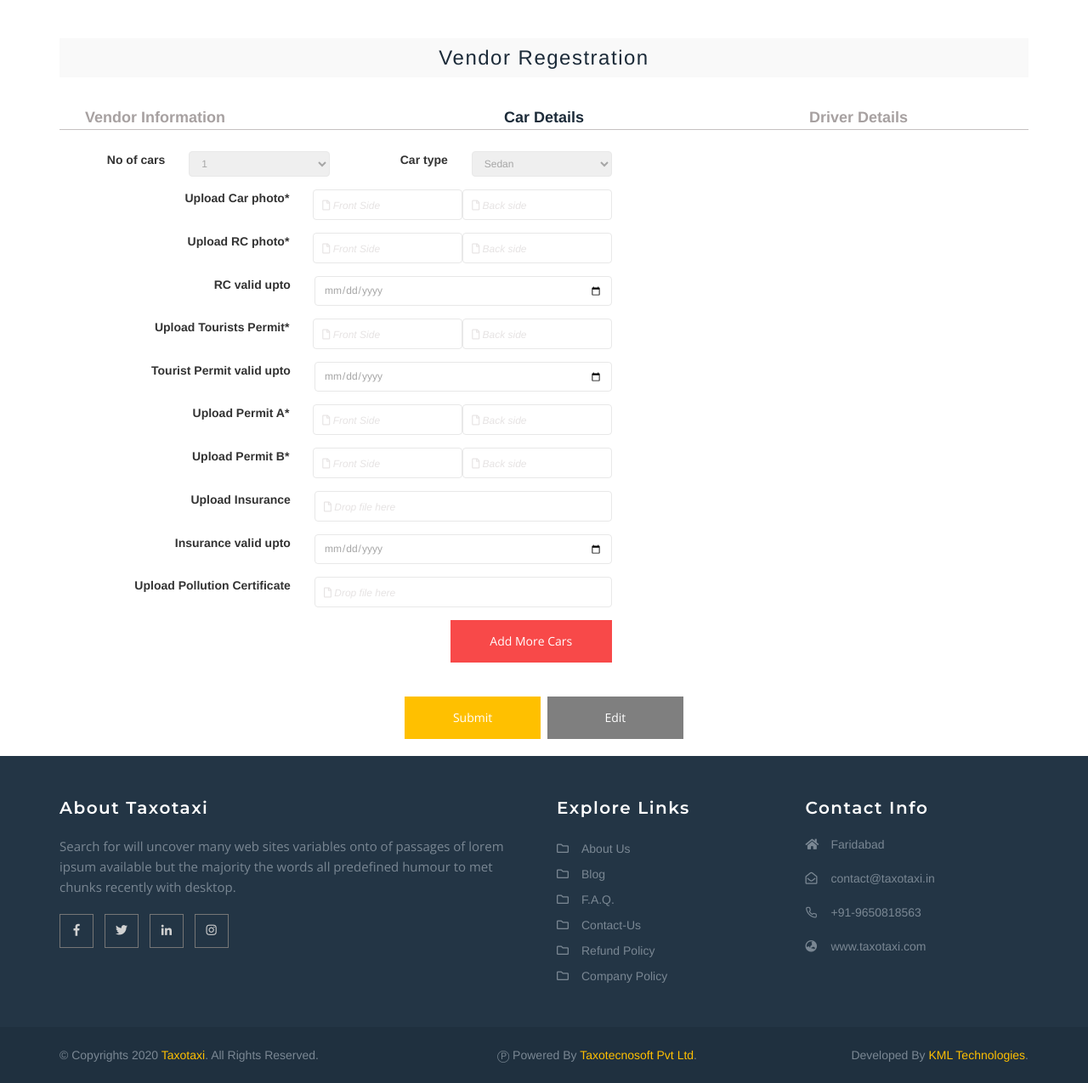
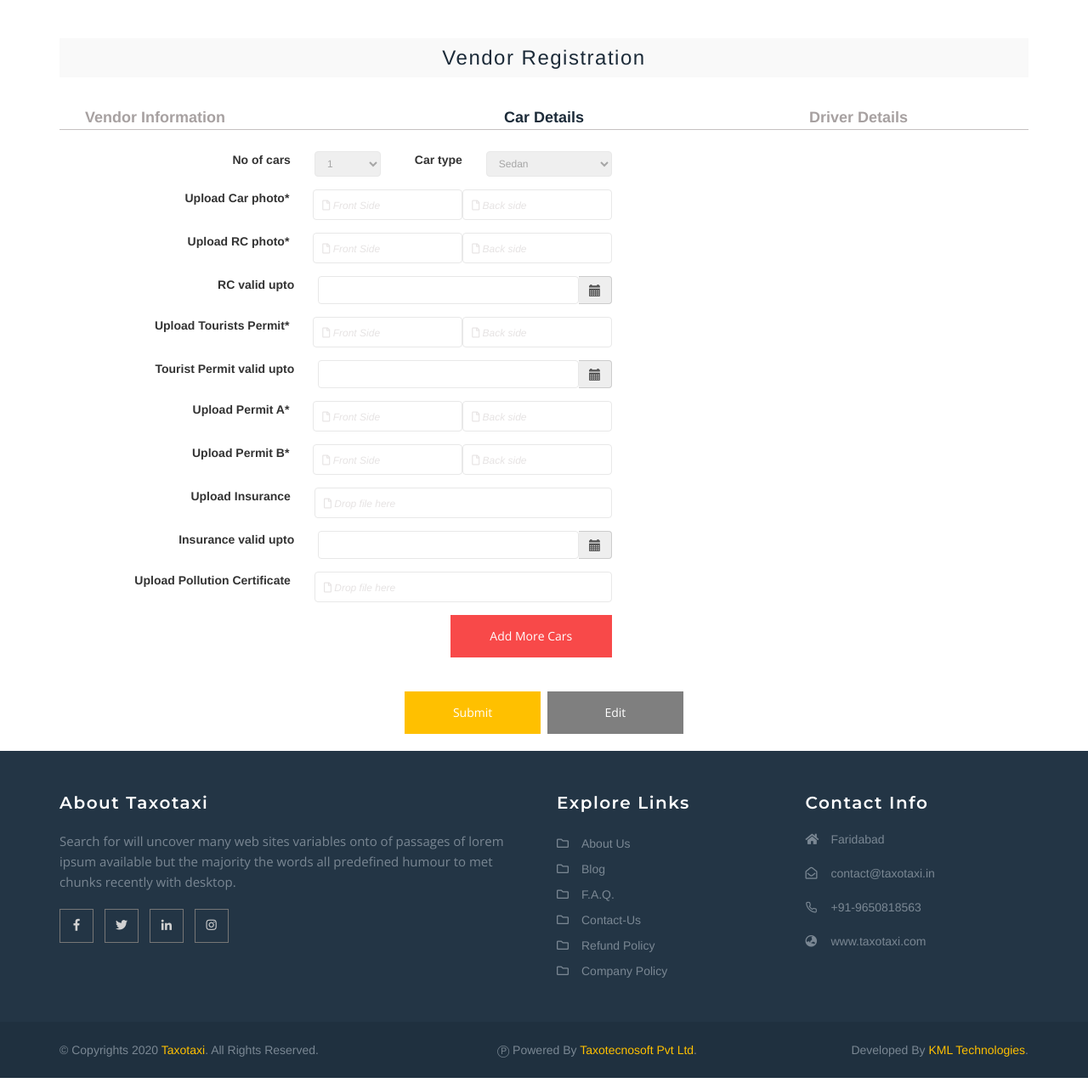
Before and after one commit to saksham1991999/taxotaxi, a Django app: page /test/ in a window 1280 px wide, after a click on "Car Details". Shown: the part 167-1442 px from the top of the page at 85% size. Run offline with Django 3.2, Linux system fonts and the light colour scheme; parts of the project's set-up code (start-up, migrations or seed data) failed here and were passed over; some libraries are stand-ins or nearby versions; some web fonts are replaced.

Commit message:
tab-headers-fixed

```diff
--- a/templates/test_template.html
+++ b/templates/test_template.html
@@ -78,6 +78,7 @@
     /* padding-right: 28px;*/
     }
 
+
     .drag-drop {
     position: relative;
     width: 300px;
@@ -120,6 +121,12 @@
 #datepicker3 > span:hover{cursor: pointer;}
 #datepicker4{ width: 100%;}
 #datepicker4 > span:hover{cursor: pointer;}
+#datepicker5{ width: 100%;}
+#datepicker5 > span:hover{cursor: pointer;}
+#datepicker6{ width: 100%;}
+#datepicker6 > span:hover{cursor: pointer;}
+#datepicker7{ width: 100%;}
+#datepicker7 > span:hover{cursor: pointer;}
 </style>
 {% endblock extra_stylesheet %}
 
@@ -129,18 +136,18 @@
 <div class="container">
 	<div class="row">
 		<div class="col-sm-12 vendorfrm">
-			<h3> Vendor Regestration </h3>
+			<h3> Vendor Registration </h3>
 		</div>
 		<div class="col-sm-12 col-md-12">
                     <ul class="customer-tab col-sm-12">
                        <li class="col-sm-4 active" >
-                          <a href="#vendorInformation" data-toggle="tab">Vendor Information</a>
+                          <a href="#vendorInformation" data-toggle="tab" style="text-decoration: none;">Vendor Information</a>
                        </li>
                        <li class="col-sm-4" style="text-align: center;">
-                          <a href="#carDetails" data-toggle="tab">Car Details</a>
+                          <a href="#carDetails" data-toggle="tab" style="text-decoration: none;">Car Details</a>
                        </li>
                        <li class="col-sm-4" style="text-align: center;">
-                          <a href="#driverDetails " data-toggle="tab">Driver Details</a>
+                          <a href="#driverDetails " data-toggle="tab" style="text-decoration: none;">Driver Details</a>
                        </li>
                     </ul>
                <!------------togable Content pannel start----------->
@@ -312,26 +319,21 @@
 
                             </form> -->
                             <div class="col-sm-7">
-                                <div class="row">
-                                    <div class="col-sm-6">
+
                                 <div class="foam-field">
                                 	<label>No of cars</label>
-                                     	<select name="subject" id="">
+                                	<select name="subject" id="" style="width: 20%;">
                                         <option Selected>1</option>
-	                                           <option value="0" >Saving</option>
-	                                           <option value="1">Current</option>
+                                        <option value="0" >1</option>
+                                        <option value="1">2</option>
                                   </select>
-                                         </div>
-                                    </div>
-                                    <div class="col-sm-6">
-                                         <div class="foam-field">
+                                              <div class="foam-field" style="width: 80%; margin-bottom: 0px;">
                                                 <label>Car type</label>
                                                 <select name="subject" id="">
                                                       <option Selected>Sedan</option>
                                                       <option value="0" >Saving</option>
                                                       <option value="1">Current</option>
                                                 </select>
-                                         </div>
                                                 </div>
                                 	</div>
                                 <div class="foam-field">
@@ -358,7 +360,10 @@
                                 	</div>
                                 <div class="foam-field">
                             	<label>RC valid upto</label>
-                            	<input type="date" name="vendorName">
+                            	<div id="datepicker5" class="input-group date" data-date-format="mm-dd-yyyy">
+                                    <input class="" type="text" readonly />
+                                    <span class="input-group-addon"><i class="glyphicon glyphicon-calendar"></i></span>
+                                </div>
                                 </div>
                                  <div class="foam-field ">
                                 <label>Upload Tourists Permit*</label>
@@ -373,7 +378,10 @@
                                 </div>
                                 <div class="foam-field">
                             	<label>Tourist Permit valid upto</label>
-                            	<input type="date" name="vendorName">
+                            	<div id="datepicker6" class="input-group date" data-date-format="mm-dd-yyyy">
+                                    <input class="" type="text" readonly />
+                                    <span class="input-group-addon"><i class="glyphicon glyphicon-calendar"></i></span>
+                                </div>
                                 </div>
                                 <div class="foam-field ">
                                 <label>Upload Permit A*</label>
@@ -406,7 +414,10 @@
                                 </div>
                                 <div class="foam-field">
                             	<label>Insurance valid upto</label>
-                            	<input type="date" name="vendorName">
+                            	<div id="datepicker7" class="input-group date" data-date-format="mm-dd-yyyy">
+                                    <input class="" type="text" readonly />
+                                    <span class="input-group-addon"><i class="glyphicon glyphicon-calendar"></i></span>
+                                </div>
                                 </div>
                                 <div class="foam-field ">
                                 <label>Upload Pollution Certificate</label>
@@ -668,11 +679,12 @@
         var month = d.getMonth();
         var date = d.getDate();
         var req_date = date + "/" + month + "/" + req_year;
+        var today_date = date + "/" + month + "/" + current_year;
         $(function () {
             $("#datepicker1").datepicker({
                 format: "dd/mm/yyyy",
                 autoclose: true,
-                todayHighlight: true,
+                todayHighlight: false,
                 endDate: req_date
             })
         });
@@ -681,14 +693,14 @@
             $("#datepicker2").datepicker({
                 format: "dd/mm/yyyy",
                 autoclose: true,
-                todayHighlight: true
+                todayHighlight: false
             })
         });
         $(function () {
             $("#datepicker3").datepicker({
                 format: "dd/mm/yyyy",
                 autoclose: true,
-                todayHighlight: true
+                todayHighlight: false
                 // startDate: req_date
             })
         });
@@ -696,8 +708,32 @@
             $("#datepicker4").datepicker({
                 format: "dd/mm/yyyy",
                 autoclose: true,
-                todayHighlight: true,
+                todayHighlight: false,
                 endDate: req_date
+            })
+        });
+        $(function () {
+            $("#datepicker5").datepicker({
+                format: "dd/mm/yyyy",
+                autoclose: true,
+                todayHighlight: false,
+                startDate: today_date
+            })
+        });
+        $(function () {
+            $("#datepicker6").datepicker({
+                format: "dd/mm/yyyy",
+                autoclose: true,
+                todayHighlight: false,
+                startDate: today_date
+            })
+        });
+        $(function () {
+            $("#datepicker7").datepicker({
+                format: "dd/mm/yyyy",
+                autoclose: true,
+                todayHighlight: false,
+                startDate: today_date
             })
         });
     })
```
Lines whose indentation alone changed are shown as unchanged.
